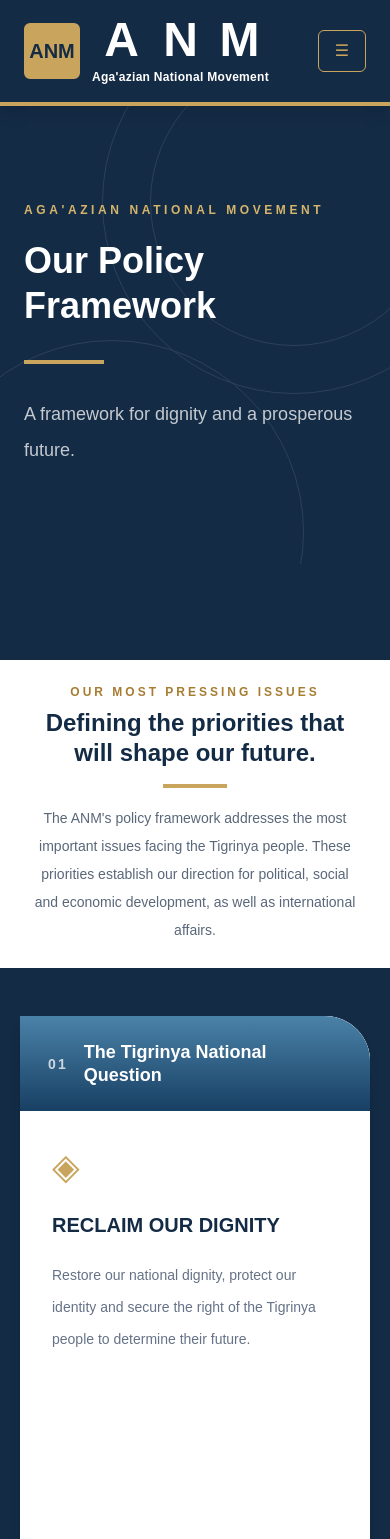
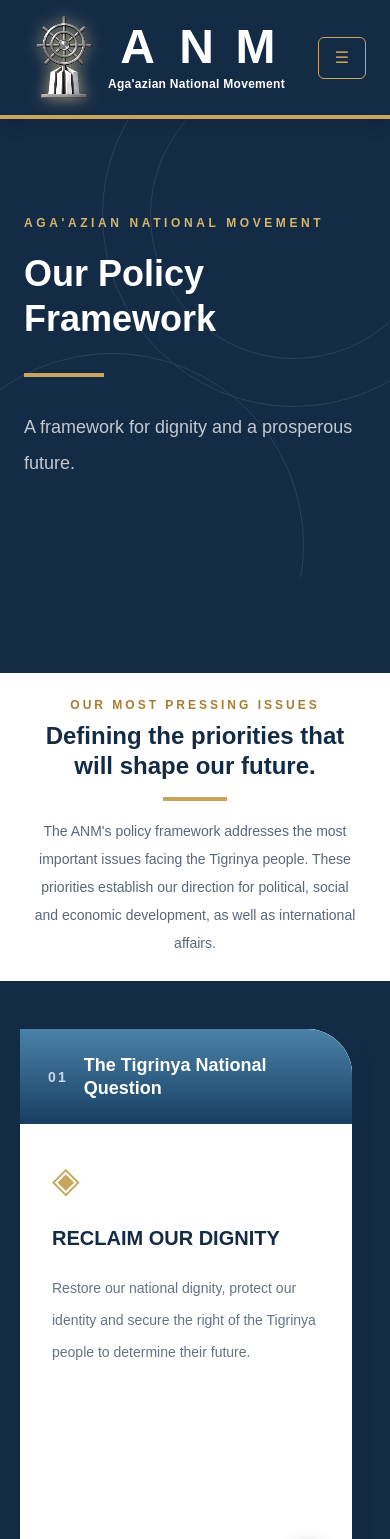
Before and after one commit to Hame01394/anm-website, a Next.js app: page /national-question in a window 390 px wide. Shown: the top 1539 px of the page. Built offline with nearby package versions, Linux system fonts and the light colour scheme.

Commit message:
Update mobile policy card scrolling

```diff
--- a/app/components/Footer/Footer.tsx
+++ b/app/components/Footer/Footer.tsx
@@ -16,20 +16,18 @@ const mainNavigation = [
     href: "/dictatorship",
   },
   {
-    label: "National Question",
+    label: "Policy Framework",
     labelTi: "ሃገራዊ ሕቶ",
     href: "/national-question",
   },
+
   {
-    label: "Our Vision",
-    labelTi: "ራእይና",
-    href: "/vision",
+    label: "Tigrinya Genocide",
+    labelTi: "ተቓውሞን ጎስጓስን",
+    href: "/tigrinya-genocide",
   },
-  {
-    label: "Resistance & Advocacy",
-    labelTi: "ተቓውሞን ጎስጓስን",
-    href: "/resistance",
-  },
+
+
   {
     label: "News & Media",
     labelTi: "ዜናን ሚድያን",
@@ -148,9 +146,19 @@ export default function Footer() {
 
   <p className="mt-4 max-w-xs text-xs leading-6 text-white/70">
     {isTigrinya
-                ? "ወግዓዊ ሓበሬታ ርክብን ዝተረጋገጹ ማሕበራዊ ሚድያ መራኸቢታትን ምስ ተዳለዉ ኣብዚ ክሕተሙ እዮም።"
-                : "Official contact information and verified social media channels will be published here when available."}
+      ? "ብዋትስኣፕ ርኸቡና።"
+      : "Connect with the Aga'azian National Movement through WhatsApp."}
   </p>
+
+  <a
+    href="https://wa.me/972542366696"
+    target="_blank"
+    rel="noopener noreferrer"
+    className="mt-3 inline-flex items-center gap-2 text-sm font-semibold text-white transition-colors hover:text-[#c9a45c]"
+  >
+    <span>WhatsApp</span>
+    <span>+972 54-236-6696</span>
+  </a>
 </div>
 
           {/* Legal information */}
--- a/app/components/FutureVision.tsx
+++ b/app/components/FutureVision.tsx
@@ -339,23 +339,13 @@ export default function FutureVision() {
           </p>
         </div>
 
-        {/* IMPORTANT DISTINCTION */}
-        <div className="mt-14 border-l-2 border-[#c9a45c] bg-white px-6 py-6 shadow-sm sm:px-8">
-          <p className="text-xs font-bold uppercase tracking-[0.2em] text-[#a77d32]">
-            A Vision, Not a Guarantee
-          </p>
 
-          <p className="mt-3 max-w-4xl text-sm leading-7 text-[#526174] sm:text-base">
-            These presentations illustrate possible paths for national
-            development. They are proposals and aspirations, not
-            guaranteed outcomes. Realising them would require public
-            participation, sound policies, investment, capable
-            institutions and sustained national effort. Any conceptual
-            footage should be clearly identified as illustrative.
-          </p>
-        </div>
 
-      </div>
+            </div>
+
+      {/* White separation above footer */}
+      <div className="relative left-1/2 mt-20 h-16 w-screen -translate-x-1/2 bg-white" />
     </section>
+
   );
 }
--- a/app/components/Navigation/Navigation.tsx
+++ b/app/components/Navigation/Navigation.tsx
@@ -104,12 +104,14 @@ export default function Navigation() {
                 {/* BRAND */}
         <Link
           href={isTigrinya ? "/ti" : "/"}
-          className="flex shrink-0 items-center gap-3"
+          className="flex shrink-0 items-center gap-1"
         >
           {/* Logo symbol — to be replaced with the Menora emblem later */}
-          <span className="flex h-14 w-14 shrink-0 items-center justify-center rounded-md border-2 border-[#c9a45c] bg-[#c9a45c] text-xl font-black text-[#142b45]">
-            ANM
-          </span>
+          <img
+  src="/images/menorah.png.png"
+  alt="Aga'azian National Movement"
+  className="h-20 w-20 shrink-0 object-contain brightness-150 contrast-125 drop-shadow-[0_0_8px_rgba(255,220,150,0.65)]"
+/>
 
           {/* Organization name */}
           <span className="flex min-w-0 flex-col">
--- a/app/national-question/page.tsx
+++ b/app/national-question/page.tsx
@@ -1,4 +1,3 @@
-
 "use client";
 
 import { useState } from "react";
@@ -289,7 +288,7 @@ export default function NationalQuestionPage() {
         </div>
       </section>
 
-      {/* SIX POLICY PRIORITY CARDS — PRESERVED */}
+      {/* SIX POLICY PRIORITY CARDS */}
       <section className="bg-[#142b45] px-5 py-24 md:px-10 md:py-28">
         <div className="mx-auto max-w-7xl">
           <div className="relative left-1/2 mb-12 w-screen -translate-x-1/2 bg-white px-7 py-6 text-center md:px-16 md:py-7">
@@ -313,7 +312,8 @@ export default function NationalQuestionPage() {
             </div>
           </div>
 
-          <div className="grid grid-cols-1 gap-8 md:grid-cols-2 xl:grid-cols-3 xl:gap-9">
+          {/* HORIZONTAL MOBILE CAROUSEL */}
+          <div className="flex snap-x snap-mandatory gap-5 overflow-x-auto overscroll-x-contain pb-6 md:grid md:grid-cols-2 md:gap-8 md:overflow-visible md:pb-0 xl:grid-cols-3 xl:gap-9">
             {sections.map((section, index) => {
               const card = priorityCards[index];
 
@@ -323,7 +323,7 @@ export default function NationalQuestionPage() {
                   type="button"
                   onClick={() => goToSection(index)}
                   aria-label={`Explore ${section.title}`}
-                  className="group relative flex min-h-[580px] w-full flex-col overflow-hidden rounded-tr-[45px] bg-white text-left shadow-lg transition-all duration-500 hover:-translate-y-2 hover:shadow-2xl focus-visible:outline focus-visible:outline-2 focus-visible:outline-offset-4 focus-visible:outline-[#d5b46b] md:min-h-[640px]"
+                  className="group relative flex min-h-[580px] w-[85vw] max-w-[360px] shrink-0 snap-start flex-col overflow-hidden rounded-tr-[45px] bg-white text-left shadow-lg transition-all duration-500 hover:-translate-y-2 hover:shadow-2xl focus-visible:outline focus-visible:outline-2 focus-visible:outline-offset-4 focus-visible:outline-[#d5b46b] md:min-h-[640px] md:w-full md:max-w-none"
                 >
                   <div className="absolute inset-0 bg-white" />
 
@@ -389,6 +389,11 @@ export default function NationalQuestionPage() {
                       {card.action} →
                     </span>
                   </div>
+
+                  {/* GREEN MOBILE SWIPE ARROW */}
+                  <span className="pointer-events-none absolute bottom-5 right-5 z-40 flex h-12 w-12 items-center justify-center rounded-full border border-emerald-200/70 bg-gradient-to-br from-emerald-400/90 to-emerald-700/95 text-2xl font-bold text-white shadow-[0_4px_15px_rgba(0,0,0,0.35)] md:hidden">
+                    →
+                  </span>
                 </button>
               );
             })}
@@ -399,7 +404,6 @@ export default function NationalQuestionPage() {
       {/* THE ANM'S PROPOSED SOLUTIONS */}
       <section className="bg-[#142b45] px-5 py-24 md:px-10 md:py-28">
         <div className="mx-auto max-w-7xl">
-
           {/* WHITE SECTION HEADING BAND */}
           <div className="relative left-1/2 mb-16 w-screen -translate-x-1/2 bg-white px-7 py-12 md:px-16 md:py-14">
             <div className="mx-auto max-w-5xl">
@@ -426,15 +430,15 @@ export default function NationalQuestionPage() {
             </div>
           </div>
 
-          {/* SIX INTERACTIVE POLICY CARDS */}
-          <div className="grid grid-cols-1 gap-8 md:grid-cols-2 xl:grid-cols-3">
+          {/* HORIZONTAL MOBILE POLICY CAROUSEL */}
+          <div className="flex snap-x snap-mandatory gap-5 overflow-x-auto overscroll-x-contain pb-6 md:grid md:grid-cols-2 md:gap-8 md:overflow-visible md:pb-0 xl:grid-cols-3">
             {sections.map((section, index) => {
               const isFlipped = flippedCards.includes(index);
 
               return (
                 <div
                   key={section.id}
-                  className="group [perspective:1400px]"
+                  className="group w-[85vw] max-w-[360px] shrink-0 snap-start [perspective:1400px] md:w-auto md:max-w-none"
                 >
                   <div
                     className={`relative h-[570px] w-full transition-transform duration-700 ease-in-out [transform-style:preserve-3d] ${
@@ -533,27 +537,33 @@ export default function NationalQuestionPage() {
                       </div>
                     </div>
 
-                    {/* ACCESSIBLE MOBILE FLIP CONTROL */}
+                    {/* MOBILE FLIP CONTROL */}
                     <button
                       type="button"
                       onClick={() => toggleSolutionCard(index)}
-                      aria-label={`${isFlipped ? "Show preview for" : "Show policy actions for"} ${section.title}`}
+                      aria-label={`${
+                        isFlipped
+                          ? "Show preview for"
+                          : "Show policy actions for"
+                      } ${section.title}`}
                       aria-pressed={isFlipped}
                       className="absolute inset-0 z-10 rounded-sm focus-visible:outline focus-visible:outline-2 focus-visible:outline-offset-4 focus-visible:outline-[#c9a45c] md:hidden"
                     />
+
+                    {/* GREEN MOBILE SWIPE ARROW */}
+                    <span className="pointer-events-none absolute bottom-5 right-5 z-30 flex h-12 w-12 items-center justify-center rounded-full border border-emerald-200/70 bg-gradient-to-br from-emerald-400/90 to-emerald-700/95 text-2xl font-bold text-white shadow-[0_4px_15px_rgba(0,0,0,0.35)] md:hidden">
+                      →
+                    </span>
                   </div>
                 </div>
               );
             })}
           </div>
+        </div>
+      </section>
 
-
-
-
-         </div>
-      </section>
       {/* WHITE DIVIDER BEFORE FOOTER */}
-<div className="h-3 w-full bg-white" aria-hidden="true" />
+      <div className="h-3 w-full bg-white" aria-hidden="true" />
     </main>
   );
 }
```
Also changed, not shown: public/images/menorah.png.png (added). Lines whose indentation alone changed are shown as unchanged.
